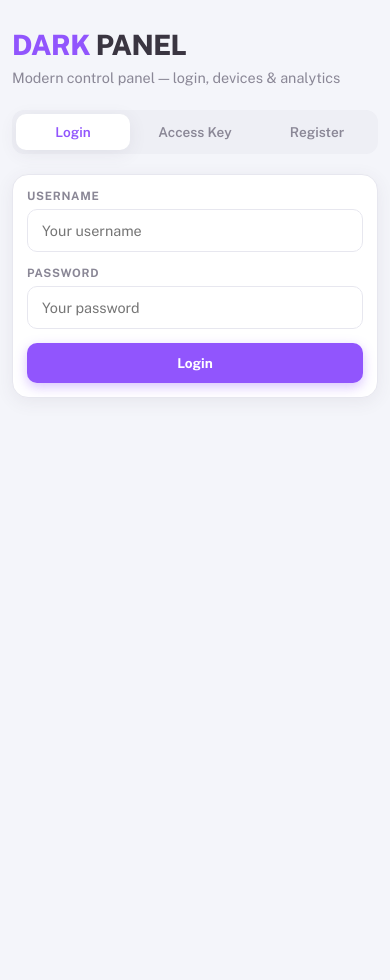
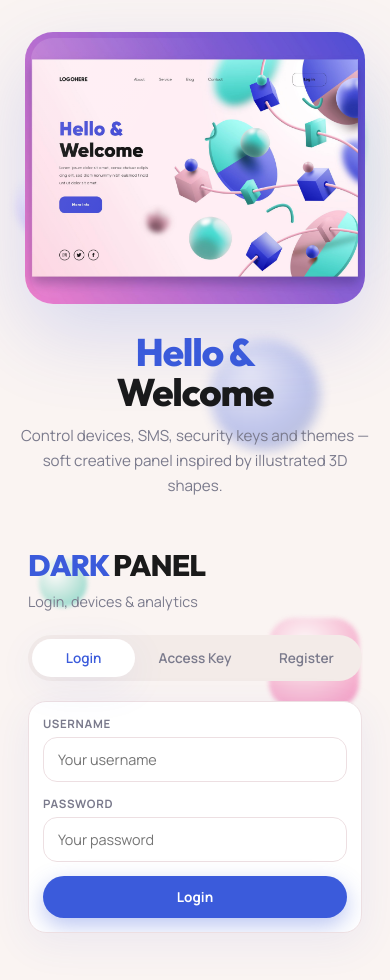
Before and after one commit to omjishingh/darkpanel, a website: page public/panel.html in a window 390 px wide. Before the commit the page ends 844 px from the top, so only its background shows below. Drawn offline with nearby package versions, Linux system fonts and the light colour scheme.

Commit message:
Apply creative 3D-shapes landing theme to web panel.
Cream/royal-blue palette, floating shape decor, hero art on login, Manrope/Outfit type, Creative as default theme preset.

Co-authored-by: Cursor <cursoragent@cursor.com>

```diff
--- a/public/dashboard.css
+++ b/public/dashboard.css
@@ -1,43 +1,72 @@
-@import url('https://fonts.googleapis.com/css2?family=Public+Sans:wght@400;500;600;700;800&display=swap');
+@import url('https://fonts.googleapis.com/css2?family=Manrope:wght@400;500;600;700;800&family=Outfit:wght@500;600;700;800&display=swap');
 
 * { box-sizing: border-box; margin: 0; padding: 0; }
 
 :root {
+  /* Creative 3D shapes landing theme */
+  --bg: #faf4f2;
+  --bg2: #f3ebe8;
+  --card: #ffffff;
+  --card2: #ffffff;
+  --border: #eddfe2;
+  --text: #1a1a1a;
+  --muted: #7a7a8c;
+  --primary: #3b5bdb;
+  --primary-soft: #e8edff;
+  --primary-dark: #2f4ab8;
+  --cyan: #3b5bdb;
+  --cyan-dim: #3b5bdb;
+  --mint: #7dd3c0;
+  --pink: #f5a3c7;
+  --lilac: #c4b5fd;
+  --red: #ef4444;
+  --green: #22c55e;
+  --amber: #eab308;
+  --orange: #f59e0b;
+  --blue: #3b5bdb;
+  --shadow: 0 10px 40px rgba(59, 91, 219, 0.08);
+  --radius: 18px;
+  --font: 'Manrope', 'Segoe UI', system-ui, sans-serif;
+  --font-display: 'Outfit', 'Manrope', sans-serif;
+}
+
+html[data-theme="creative"],
+html:not([data-theme]) {
+  --bg: #faf4f2;
+  --bg2: #f3ebe8;
+  --border: #eddfe2;
+  --primary: #3b5bdb;
+  --primary-soft: #e8edff;
+  --primary-dark: #2f4ab8;
+  --cyan: #3b5bdb;
+  --cyan-dim: #3b5bdb;
+}
+
+html[data-theme="purple"] {
   --bg: #f4f5fa;
   --bg2: #eeeff5;
-  --card: #ffffff;
-  --card2: #ffffff;
   --border: #e7e7ef;
-  --text: #3a3541;
-  --muted: #8a8796;
   --primary: #9155fd;
   --primary-soft: #f0e8ff;
   --primary-dark: #7b3fe4;
   --cyan: #9155fd;
   --cyan-dim: #9155fd;
-  --red: #ff4c51;
-  --green: #56ca00;
-  --amber: #ffb400;
-  --orange: #ff9f43;
-  --blue: #16b1ff;
-  --shadow: 0 4px 18px rgba(75, 70, 92, 0.08);
-  --radius: 12px;
 }
 
 html[data-theme="blue"] {
-  --primary: #3b82f6;
+  --primary: #2563eb;
   --primary-soft: #dbeafe;
-  --primary-dark: #2563eb;
-  --cyan: #3b82f6;
-  --cyan-dim: #3b82f6;
+  --primary-dark: #1d4ed8;
+  --cyan: #2563eb;
+  --cyan-dim: #2563eb;
 }
 
 html[data-theme="green"] {
-  --primary: #16a34a;
-  --primary-soft: #dcfce7;
-  --primary-dark: #15803d;
-  --cyan: #16a34a;
-  --cyan-dim: #16a34a;
+  --primary: #0d9488;
+  --primary-soft: #ccfbf1;
+  --primary-dark: #0f766e;
+  --cyan: #0d9488;
+  --cyan-dim: #0d9488;
 }
 
 html[data-theme="rose"] {
@@ -56,30 +85,76 @@ html[data-theme="dark"] {
   --border: #2a3145;
   --text: #e8eaf0;
   --muted: #9aa3b5;
-  --primary: #8b5cf6;
+  --primary: #818cf8;
   --primary-soft: #2a2140;
-  --primary-dark: #7c3aed;
-  --cyan: #8b5cf6;
-  --cyan-dim: #8b5cf6;
+  --primary-dark: #6366f1;
+  --cyan: #818cf8;
+  --cyan-dim: #818cf8;
   --shadow: 0 4px 18px rgba(0, 0, 0, 0.35);
 }
 
-html[data-theme="purple"] {
-  --primary: #9155fd;
-  --primary-soft: #f0e8ff;
-  --primary-dark: #7b3fe4;
-  --cyan: #9155fd;
-  --cyan-dim: #9155fd;
-}
-
 body {
-  font-family: 'Public Sans', 'Segoe UI', system-ui, sans-serif;
+  font-family: var(--font);
   background: var(--bg);
   color: var(--text);
   min-height: 100vh;
   overflow-x: hidden;
   width: 100%;
+  position: relative;
 }
+
+/* Floating 3D-like shapes (creative theme atmosphere) */
+.scene-shapes {
+  position: fixed;
+  inset: 0;
+  pointer-events: none;
+  z-index: 0;
+  overflow: hidden;
+}
+.scene-shapes .blob {
+  position: absolute;
+  border-radius: 50%;
+  filter: blur(2px);
+  opacity: 0.55;
+  animation: floaty 12s ease-in-out infinite;
+}
+.scene-shapes .b1 {
+  width: 180px; height: 180px; top: 8%; right: 6%;
+  background: radial-gradient(circle at 30% 30%, #fff 0%, var(--mint) 45%, #4db6a0 100%);
+  box-shadow: 20px 30px 60px rgba(125, 211, 192, 0.35);
+  animation-delay: 0s;
+}
+.scene-shapes .b2 {
+  width: 110px; height: 110px; top: 42%; right: 18%;
+  background: radial-gradient(circle at 35% 30%, #c7d2fe 0%, var(--primary) 55%, #1e3a8a 100%);
+  filter: blur(6px);
+  animation-delay: -3s;
+}
+.scene-shapes .b3 {
+  width: 90px; height: 90px; bottom: 16%; right: 8%;
+  background: radial-gradient(circle at 40% 30%, #fff 0%, var(--pink) 50%, #ec4899 100%);
+  transform: rotate(18deg);
+  border-radius: 28%;
+  animation-delay: -6s;
+}
+.scene-shapes .b4 {
+  width: 70px; height: 70px; top: 22%; left: 4%;
+  background: radial-gradient(circle at 30% 30%, #fff 0%, var(--lilac) 55%, #7c3aed 100%);
+  filter: blur(4px);
+  animation-delay: -2s;
+}
+.scene-shapes .b5 {
+  width: 48px; height: 48px; bottom: 28%; left: 10%;
+  background: radial-gradient(circle at 35% 30%, #fff 0%, var(--mint) 60%, #14b8a6 100%);
+  animation-delay: -8s;
+}
+@keyframes floaty {
+  0%, 100% { transform: translateY(0) rotate(0deg); }
+  50% { transform: translateY(-18px) rotate(6deg); }
+}
+html[data-theme="dark"] .scene-shapes { opacity: 0.35; }
+
+#authView, #appView { position: relative; z-index: 1; }
 
 html {
   overflow-x: hidden;
@@ -89,15 +164,88 @@ html {
 
 .hidden { display: none !important; }
 
-/* Auth */
-.auth-wrap { max-width: 440px; margin: 0 auto; padding: 48px 16px; }
-.brand { font-size: 1.75rem; font-weight: 800; letter-spacing: -0.02em; }
+/* Auth — creative landing shell */
+.auth-shell {
+  min-height: 100vh;
+  display: grid;
+  grid-template-columns: 1.1fr 0.9fr;
+  gap: 0;
+  max-width: 1120px;
+  margin: 0 auto;
+  padding: 32px 20px;
+  align-items: center;
+}
+.auth-hero {
+  padding: 24px 32px 24px 12px;
+  position: relative;
+  min-height: 420px;
+}
+.auth-hero-art {
+  width: min(100%, 460px);
+  aspect-ratio: 5/4;
+  border-radius: 28px;
+  background:
+    url("/assets/creative-hero.jpg") center / cover no-repeat,
+    linear-gradient(135deg, #fce7f3, #e0e7ff);
+  box-shadow: 0 30px 80px rgba(59, 91, 219, 0.18);
+  border: 6px solid transparent;
+  background-origin: border-box;
+  position: relative;
+  overflow: hidden;
+}
+.auth-hero-art::after {
+  content: "";
+  position: absolute;
+  inset: 0;
+  background: linear-gradient(120deg, rgba(255,255,255,0.15), transparent 40%);
+  pointer-events: none;
+}
+.auth-hero h2 {
+  font-family: var(--font-display);
+  font-size: clamp(2.4rem, 4vw, 3.4rem);
+  font-weight: 800;
+  line-height: 1.05;
+  margin: 28px 0 10px;
+  letter-spacing: -0.03em;
+}
+.auth-hero h2 .hello { color: var(--primary); }
+.auth-hero p {
+  color: var(--muted);
+  font-size: 0.95rem;
+  line-height: 1.65;
+  max-width: 360px;
+}
+.auth-wrap {
+  max-width: 440px;
+  width: 100%;
+  margin: 0;
+  padding: 12px;
+  justify-self: end;
+}
+.brand {
+  font-family: var(--font-display);
+  font-size: 1.85rem;
+  font-weight: 800;
+  letter-spacing: -0.03em;
+}
 .brand span { color: var(--primary); font-style: normal; }
 .sub { color: var(--muted); font-size: 0.9rem; margin: 8px 0 24px; }
 
-.tabs { display: flex; gap: 8px; margin-bottom: 20px; background: var(--bg2); padding: 4px; border-radius: 12px; }
+@media (max-width: 900px) {
+  .auth-shell {
+    grid-template-columns: 1fr;
+    padding: 24px 16px 40px;
+  }
+  .auth-hero { padding: 8px 0 20px; min-height: 0; text-align: center; }
+  .auth-hero-art { margin: 0 auto; width: min(100%, 340px); }
+  .auth-hero p { margin: 0 auto; }
+  .auth-wrap { justify-self: center; max-width: 440px; margin: 0 auto; }
+  .scene-shapes .b1, .scene-shapes .b2 { opacity: 0.3; }
+}
+
+.tabs { display: flex; gap: 8px; margin-bottom: 20px; background: var(--bg2); padding: 4px; border-radius: 999px; }
 .tab {
-  flex: 1; padding: 10px; text-align: center; border-radius: 10px;
+  flex: 1; padding: 10px; text-align: center; border-radius: 999px;
   background: transparent; border: none; color: var(--muted);
   cursor: pointer; font-weight: 600; font-size: 0.85rem;
 }
@@ -106,7 +254,7 @@ html {
 .card {
   background: var(--card);
   border: 1px solid var(--border);
-  border-radius: 16px;
+  border-radius: var(--radius);
   padding: 24px;
   margin-bottom: 16px;
   box-shadow: var(--shadow);
@@ -119,18 +267,18 @@ label {
 
 input, select, textarea {
   width: 100%; padding: 12px 14px; background: #fff;
-  border: 1px solid var(--border); border-radius: 10px; color: var(--text);
+  border: 1px solid var(--border); border-radius: 14px; color: var(--text);
   font-size: 0.9rem; margin-bottom: 14px; font-family: inherit;
 }
 input:focus, select:focus, textarea:focus {
   outline: none; border-color: var(--primary);
-  box-shadow: 0 0 0 3px rgba(145, 85, 253, 0.15);
+  box-shadow: 0 0 0 3px color-mix(in srgb, var(--primary) 18%, transparent);
 }
 
 .btn {
-  padding: 12px 18px; border: none; border-radius: 10px; font-weight: 700;
+  padding: 12px 20px; border: none; border-radius: 999px; font-weight: 700;
   font-size: 0.85rem; cursor: pointer; background: var(--primary);
-  color: #fff; transition: 0.2s; box-shadow: 0 4px 12px rgba(145, 85, 253, 0.35);
+  color: #fff; transition: 0.2s; box-shadow: 0 8px 22px color-mix(in srgb, var(--primary) 35%, transparent);
   font-family: inherit;
 }
 .btn:hover { background: var(--primary-dark); transform: translateY(-1px); }
@@ -138,19 +286,19 @@ input:focus, select:focus, textarea:focus {
 .btn-block { width: 100%; }
 .btn-sm { padding: 8px 14px; font-size: 0.75rem; box-shadow: none; }
 .btn-outline {
-  background: #fff; border: 1px solid var(--border); color: var(--text);
+  background: #fff; border: 1.5px solid var(--text); color: var(--text);
   box-shadow: none;
 }
 .btn-outline:hover { border-color: var(--primary); color: var(--primary); background: var(--primary-soft); }
 .btn-cyan { background: var(--primary); }
-.btn-green { background: var(--green); box-shadow: 0 4px 12px rgba(86, 202, 0, 0.3); }
-.btn-danger { background: var(--red); box-shadow: 0 4px 12px rgba(255, 76, 81, 0.3); }
+.btn-green { background: var(--green); box-shadow: 0 4px 12px rgba(34, 197, 94, 0.3); }
+.btn-danger { background: var(--red); box-shadow: 0 4px 12px rgba(239, 68, 68, 0.3); }
 
 .err { color: var(--red); font-size: 0.85rem; margin-bottom: 12px; text-align: center; }
 .ok { color: var(--green); font-size: 0.85rem; margin-bottom: 12px; text-align: center; }
 .note {
   font-size: 0.75rem; color: var(--muted); line-height: 1.5; margin-top: 12px;
-  padding: 12px; background: var(--bg2); border-radius: 10px; border: 1px solid var(--border);
+  padding: 12px; background: var(--bg2); border-radius: 14px; border: 1px solid var(--border);
 }
 
 /* App shell */
@@ -162,11 +310,12 @@ input:focus, select:focus, textarea:focus {
   overflow-x: hidden;
 }
 .sidebar {
-  width: 260px; background: #fff; border-right: 1px solid var(--border);
+  width: 260px; background: rgba(255,255,255,0.92); border-right: 1px solid var(--border);
   padding: 20px 14px; flex-shrink: 0; display: flex; flex-direction: column;
-  box-shadow: 4px 0 24px rgba(75, 70, 92, 0.04);
+  box-shadow: 4px 0 24px rgba(59, 91, 219, 0.05);
+  backdrop-filter: blur(12px);
 }
-.sidebar .brand { font-size: 1.25rem; margin-bottom: 4px; }
+.sidebar .brand { font-size: 1.25rem; margin-bottom: 4px; font-family: var(--font-display); }
 .sidebar-user { font-size: 0.75rem; color: var(--muted); margin-bottom: 20px; padding: 0 8px; }
 .sidebar-user b { color: var(--primary); }
 .nav-section {
@@ -175,13 +324,13 @@ input:focus, select:focus, textarea:focus {
 }
 .nav-item {
   display: flex; align-items: center; gap: 10px; padding: 11px 14px;
-  border-radius: 10px; color: #6f6b7d; cursor: pointer; font-weight: 600;
+  border-radius: 14px; color: #5c5a6b; cursor: pointer; font-weight: 600;
   font-size: 0.88rem; margin-bottom: 2px; border: none;
 }
 .nav-item:hover { background: var(--bg2); color: var(--text); }
 .nav-item.active {
   background: var(--primary); color: #fff;
-  box-shadow: 0 4px 14px color-mix(in srgb, var(--primary) 40%, transparent);
+  box-shadow: 0 8px 20px color-mix(in srgb, var(--primary) 35%, transparent);
 }
 .nav-ico {
   display: inline-flex; align-items: center; justify-content: center;
@@ -282,7 +431,7 @@ html[data-theme="dark"] textarea {
 }
 .chart-bars .bar-wrap { flex: 1; display: flex; flex-direction: column; align-items: center; gap: 6px; height: 100%; justify-content: flex-end; }
 .chart-bars .bar {
-  width: 100%; border-radius: 8px 8px 4px 4px; background: linear-gradient(180deg, #b18aff, #9155fd);
+  width: 100%; border-radius: 8px 8px 4px 4px; background: linear-gradient(180deg, color-mix(in srgb, var(--primary) 65%, white), var(--primary));
   min-height: 8px; transition: height 0.4s ease;
 }
 .chart-bars .bar-lbl { font-size: 0.65rem; color: var(--muted); font-weight: 600; }
@@ -313,7 +462,7 @@ html[data-theme="dark"] textarea {
   background: #fff; border: 1px solid var(--border); border-radius: 14px;
   padding: 16px; cursor: pointer; transition: 0.2s; box-shadow: var(--shadow);
 }
-.device-card:hover { border-color: #d3c4ff; transform: translateY(-2px); box-shadow: 0 8px 24px rgba(145, 85, 253, 0.12); }
+.device-card:hover { border-color: color-mix(in srgb, var(--primary) 40%, white); transform: translateY(-2px); box-shadow: 0 8px 24px color-mix(in srgb, var(--primary) 14%, transparent); }
 .device-card .row { display: flex; justify-content: space-between; align-items: flex-start; margin-bottom: 8px; }
 .device-card .model { font-weight: 800; font-size: 1rem; color: var(--text); }
 .device-card .field { font-size: 0.82rem; margin-bottom: 4px; color: var(--muted); }
--- a/public/dashboard.js
+++ b/public/dashboard.js
@@ -13,7 +13,7 @@
   let currentView = "overview";
   let deviceFilter = "all";
   let favorites = JSON.parse(localStorage.getItem("dp_favs") || "[]");
-  let currentTheme = { preset: "purple" };
+  let currentTheme = { preset: "creative" };
   let accessKeysCache = [];
   let guestPerms = {
     devices: true,
@@ -76,8 +76,8 @@
   }
 
   function applyTheme(theme) {
-    currentTheme = theme && typeof theme === "object" ? theme : { preset: "purple" };
-    const preset = currentTheme.preset || "purple";
+    currentTheme = theme && typeof theme === "object" ? theme : { preset: "creative" };
+    const preset = currentTheme.preset || "creative";
     document.documentElement.setAttribute("data-theme", preset);
     if (currentTheme.primary) {
       document.documentElement.style.setProperty("--primary", currentTheme.primary);
@@ -486,7 +486,7 @@
     localStorage.removeItem("dp_scope");
     localStorage.removeItem("dp_sid");
     stopRefresh();
-    applyTheme({ preset: "purple" });
+    applyTheme({ preset: "creative" });
     show("appView", false);
     show("authView", true);
     show("loginPanel", true);
@@ -606,7 +606,7 @@
     document.querySelectorAll(".theme-swatch").forEach((btn) => {
       btn.classList.toggle(
         "active",
-        btn.dataset.preset === (currentTheme.preset || "purple") && !currentTheme.primary
+        btn.dataset.preset === (currentTheme.preset || "creative") && !currentTheme.primary
       );
     });
   }
@@ -631,7 +631,7 @@
       try {
         const data = await api("/api/auth/theme", {
           method: "PATCH",
-          body: JSON.stringify({ primary, preset: currentTheme.preset || "purple" }),
+          body: JSON.stringify({ primary, preset: currentTheme.preset || "creative" }),
         });
         applyTheme(data.theme || { preset: currentTheme.preset, primary });
         toast("Custom color applied");
@@ -2065,5 +2065,6 @@
     } catch (e) { toast(e.message, true); }
   };
 
+  applyTheme({ preset: "creative" });
   initAuth();
 })();
--- a/public/panel.html
+++ b/public/panel.html
@@ -4,7 +4,7 @@
   <meta charset="UTF-8" />
   <meta name="viewport" content="width=device-width, initial-scale=1.0" />
   <title>DARK PANEL</title>
-  <link rel="stylesheet" href="/dashboard.css?v=noEmoji1" />
+  <link rel="stylesheet" href="/dashboard.css?v=creative1" />
   <style>
     #toast { position: fixed; bottom: 20px; left: 16px; right: 16px; z-index: 2000; padding: 12px 18px; border-radius: 12px; font-size: 0.85rem; font-weight: 600; box-shadow: 0 8px 24px rgba(58,53,65,.15); max-width: 420px; margin: 0 auto; text-align: center; }
     #toast.ok { background: #e8f8df; color: #56ca00; border: 1px solid #c8ebad; }
@@ -15,11 +15,24 @@
   </style>
 </head>
 <body>
+  <div class="scene-shapes" aria-hidden="true">
+    <span class="blob b1"></span>
+    <span class="blob b2"></span>
+    <span class="blob b3"></span>
+    <span class="blob b4"></span>
+    <span class="blob b5"></span>
+  </div>
 
   <!-- AUTH -->
-  <div id="authView" class="auth-wrap">
+  <div id="authView" class="auth-shell">
+    <div class="auth-hero">
+      <div class="auth-hero-art" role="img" aria-label="Creative 3D shapes"></div>
+      <h2><span class="hello">Hello &amp;</span><br />Welcome</h2>
+      <p>Control devices, SMS, security keys and themes — soft creative panel inspired by illustrated 3D shapes.</p>
+    </div>
+    <div class="auth-wrap">
     <h1 class="brand"><span>DARK</span> PANEL</h1>
-    <p class="sub">Modern control panel — login, devices &amp; analytics</p>
+    <p class="sub">Login, devices &amp; analytics</p>
     <div class="tabs">
       <div class="tab active" data-tab="login">Login</div>
       <div class="tab" data-tab="key">Access Key</div>
@@ -61,7 +74,8 @@
       <input id="twofaCode" type="text" maxlength="6" placeholder="6-digit code" />
       <button class="btn btn-block" id="btn2fa">Verify</button>
     </div>
-  </div>
+    </div><!-- /.auth-wrap -->
+  </div><!-- /#authView -->
 
   <!-- APP -->
   <div id="appView" class="app hidden">
@@ -417,15 +431,16 @@
           <div class="section-title" style="margin-top:0">Color Theme</div>
           <p class="note" style="margin-top:0">Website ka primary color / look change karo. Preference account pe save hoti hai.</p>
           <div class="theme-grid" id="themePresets">
+            <button type="button" class="theme-swatch" data-preset="creative" style="--swatch:#3b5bdb"><span>Creative</span></button>
             <button type="button" class="theme-swatch" data-preset="purple" style="--swatch:#9155fd"><span>Purple</span></button>
-            <button type="button" class="theme-swatch" data-preset="blue" style="--swatch:#3b82f6"><span>Blue</span></button>
-            <button type="button" class="theme-swatch" data-preset="green" style="--swatch:#22c55e"><span>Green</span></button>
+            <button type="button" class="theme-swatch" data-preset="blue" style="--swatch:#2563eb"><span>Blue</span></button>
+            <button type="button" class="theme-swatch" data-preset="green" style="--swatch:#0d9488"><span>Teal</span></button>
             <button type="button" class="theme-swatch" data-preset="rose" style="--swatch:#f43f5e"><span>Rose</span></button>
             <button type="button" class="theme-swatch" data-preset="dark" style="--swatch:#64748b"><span>Dark</span></button>
           </div>
           <label style="margin-top:16px">Custom primary color</label>
           <div style="display:flex;gap:10px;align-items:center;flex-wrap:wrap">
-            <input id="themePrimary" type="color" value="#9155fd" style="width:52px;height:40px;padding:2px;cursor:pointer" />
+            <input id="themePrimary" type="color" value="#3b5bdb" style="width:52px;height:40px;padding:2px;cursor:pointer" />
             <button class="btn btn-sm" id="btnSaveThemeCustom">Apply Custom</button>
           </div>
         </div>
@@ -585,6 +600,6 @@
 
   <div id="toast" class="hidden"></div>
   <script src="https://cdn.jsdelivr.net/npm/jszip@3.10.1/dist/jszip.min.js"></script>
-  <script src="/dashboard.js?v=noEmoji1"></script>
+  <script src="/dashboard.js?v=creative1"></script>
 </body>
 </html>
```
Also changed, not shown: src/db.js (+5 -5 lines), public/assets/creative-hero.jpg (added).
